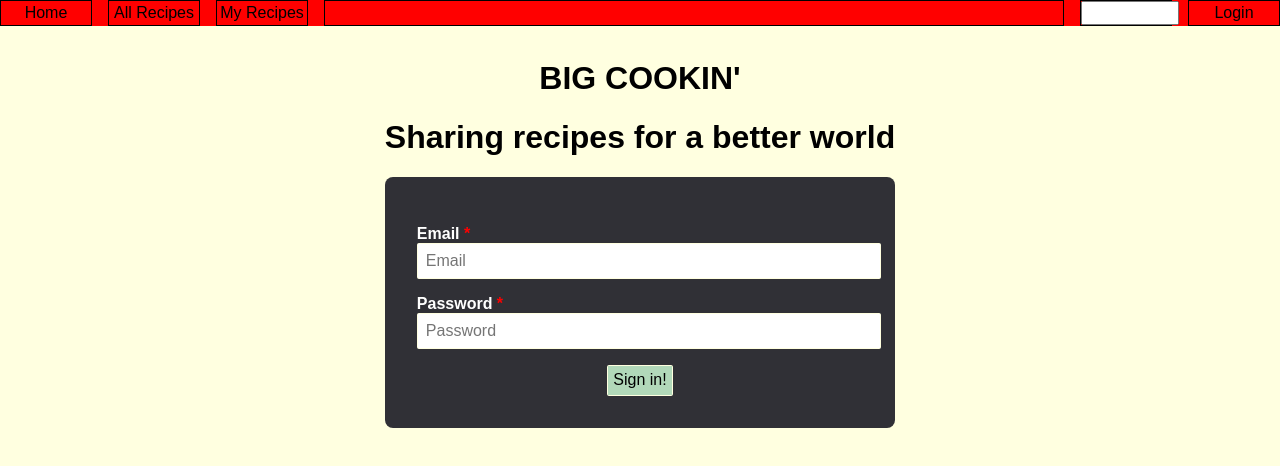
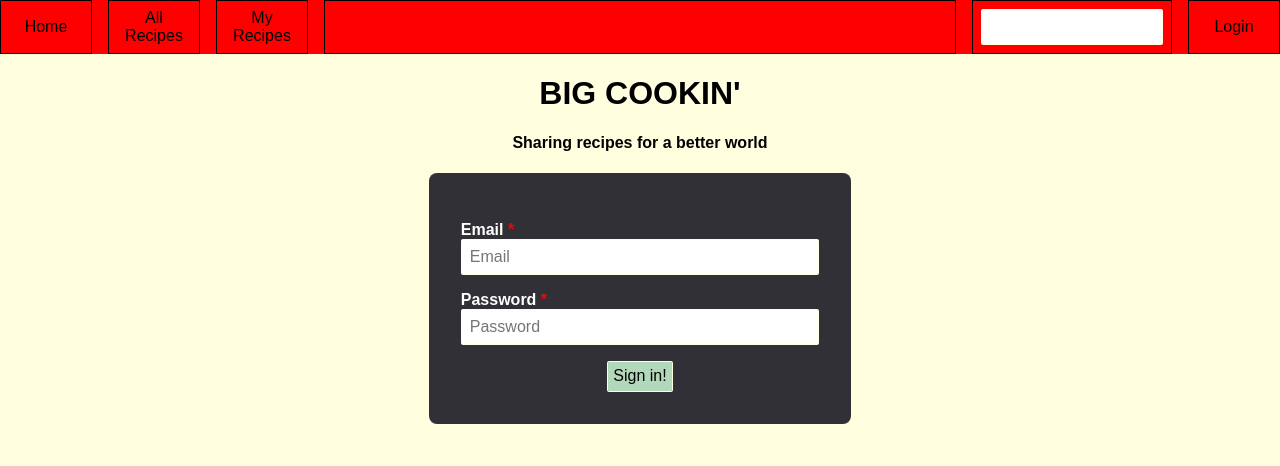
Before and after one commit to popnfresh234/big-cooking, a React app in the folder client/: page /login in a window 1280 px wide. Shown: the top 466 px of the page. Built offline with nearby package versions, Linux system fonts and the light colour scheme.

Commit message:
Refactor form into segment, fix nav bar alignment

```diff
--- a/client/src/components/Login.jsx
+++ b/client/src/components/Login.jsx
@@ -1,6 +1,7 @@
 /* eslint class-methods-use-this: 0 */ // --> OFF
 import axios from 'axios';
 import React, { Component } from 'react';
+import Segment from './Segment.jsx';
 
 class Login extends Component {
   constructor( props ) {
@@ -38,30 +39,30 @@ class Login extends Component {
 
   render() {
     return (
-      <div className="login-container">
+      <div className="form-container">
         <h1 className="login-h1">BIG COOKIN' </h1>
-        <h1>Sharing recipes for a better world</h1>
-        <div className="login-details padded-segment" >
+        <h4>Sharing recipes for a better world</h4>
+        <Segment padded="very" className="form-details" >
           <form onSubmit={this.onSubmit}>
             {this.state.error && <p>{this.state.error}</p>}
-            <div className="login-input">
+            <div className="form-input">
               <label htmlFor="email">
                 <span>Email <span className="required">*</span></span>
                 <input placeholder="Email" name="email" type="email" onChange={this.onChange} required />
               </label>
             </div>
-            <div className="login-input">
+            <div className="form-input">
 
               <label htmlFor="password">
                 <span>Password <span className="required">*</span></span>
                 <input placeholder="Password" name="password" type="password" onChange={this.onChange} required />
               </label>
             </div>
-            <div className="login-button-div">
+            <div>
               <button type="submit">Sign in!</button>
             </div>
           </form>
-        </div>
+        </Segment>
       </div>
     );
   }
--- a/client/src/components/Navbar.jsx
+++ b/client/src/components/Navbar.jsx
@@ -9,9 +9,8 @@ class Navbar extends Component {
           <div className="col-xs-12 col-md-1"><div className="nav-item">All Recipes</div></div>
           <div className="col-xs-12 col-md-1"><div className="nav-item">My Recipes</div></div>
           <div className="col-xs"><div className="nav-item nav-item-spacer" /></div>
-          <div className="col-xs-12 col-md-1"><div className="nav-item"><input className="input-search" /></div></div>
+          <div className="col-xs-12 col-md-2"><div className="nav-item"><input className="input-search" /></div></div>
           <div className="col-xs-12 col-md-1 nav-login"><div className="nav-item ">Login</div></div>
-
         </div>
       </div>
     );
--- /dev/null
+++ b/client/src/components/Segment.jsx
@@ -0,0 +1,19 @@
+import React, { Component } from 'react';
+
+class Segment extends Component {
+  constructor( props ) {
+    super( props );
+  }
+
+  render() {
+    console.log( this.props.padded || 1 );
+    const modifier = this.props.padded && `-${this.props.padded}`;
+    return (
+      <div className={`padded${this.props.padded ? `-${this.props.padded}` : ''} ${this.props.className}`}>
+        {this.props.children}
+      </div>
+    );
+  }
+}
+
+export default Segment;
--- /dev/null
+++ b/client/src/styles/form.scss
@@ -0,0 +1,36 @@
+.form-container {
+    margin: $vertical-gutter auto;
+    max-width: 33vw;
+}
+
+.form-details {
+    border-radius: $segment-radius;
+    background-color: $login-color;
+}
+
+.form-details input {
+    color: black;
+    width: 100%;
+}
+
+.form-details label {
+    color: white;
+    display: block;
+    text-align: left;
+    margin-top: $input-margin
+}
+
+.form-details label > span{
+	font-weight: bold;
+}
+.form-details span.required{
+	color:red;
+}
+
+.form-details button {
+    margin-top: $input-margin;
+}
+
+.form-details p {
+    color: white;
+}
--- a/client/src/styles/login.scss
+++ /dev/null
@@ -1,35 +0,0 @@
-.login-container {
-    margin: $vertical-gutter auto;
-    display: inline-block;
-}
-
-.login-details {
-    border-radius: $segment-radius;
-    background-color: $login-color;
-}
-
-.login-details input {
-    border: 1px solid $main-bg-color;
-    border-radius: $ui-element-radius;
-    padding: 0.5rem;
-    text-align: left;
-    width: 100%;
-}
-
-.login-details label {
-    color: white;
-    display: block;
-    text-align: left;
-    margin-top: $input-margin
-}
-
-.login-details label > span{
-	font-weight: bold;
-}
-.login-details span.required{
-	color:red;
-}
-
-.login-details button {
-    margin-top: $input-margin;
-}
--- a/client/src/styles/main.scss
+++ b/client/src/styles/main.scss
@@ -2,15 +2,26 @@
 @import "./normalize.scss";
 @import "./variables.scss";
 @import "./button.scss";
+@import "./nav.scss";
 
 body {
   background-color: $main-bg-color;
   text-align: center;
 }
 
-// div {
-//   border: 0.5px solid red;
-// }
+div {
+  display: block;
+  // border: 0.5px solid red;
+}
+
+input {
+  border: 1px solid $main-bg-color;
+  border-radius: $ui-element-radius;
+  display:block;
+  padding: $input-padding;
+  text-align: left;
+  box-sizing: border-box;
+}
 
 :focus {
   outline-color: transparent;
@@ -20,23 +31,7 @@ body {
 .content{
   background-color: red;
 }
-.nav {
-  line-height: 1.5rem;
-}
 
-.nav-item {
-  min-height: 1.5rem;
-  border: 1px solid black;
-  text-align: center;
-}
-
-.nav-login {
-  order: -1;
-}
-
-.nav-item-spacer {
-  display: none;
-}
 
 @media only screen and (min-width: 64em) {
   .nav-item-spacer {
@@ -65,8 +60,12 @@ body {
   color: #fff;
 }
 
-.padded-segment {
+.padded {
+  padding: 1rem;
+}
+
+.padded-very {
   padding: 2rem;
 }
 
-@import './login.scss';
+@import './form.scss';
--- /dev/null
+++ b/client/src/styles/nav.scss
@@ -0,0 +1,23 @@
+.test {
+
+}
+
+.nav-item {
+  height: 100%;
+  display: flex;
+  flex-direction: column;
+  justify-content: center;
+  box-sizing: border-box;
+  padding: $nav-item-padding;
+  min-height: 1.5rem;
+  border: 1px solid black;
+  text-align: center;
+}
+
+.nav-login {
+  order: -1;
+}
+
+.nav-item-spacer {
+  display: none;
+}
--- a/client/src/styles/variables.scss
+++ b/client/src/styles/variables.scss
@@ -6,3 +6,5 @@ $main-bg-color: #ffffe0;
 $input-margin: 1rem;
 $segment-radius: 0.5rem;
 $ui-element-radius: 0.1rem;
+$input-padding: 0.5rem;
+$nav-item-padding: 0.5rem;
```
